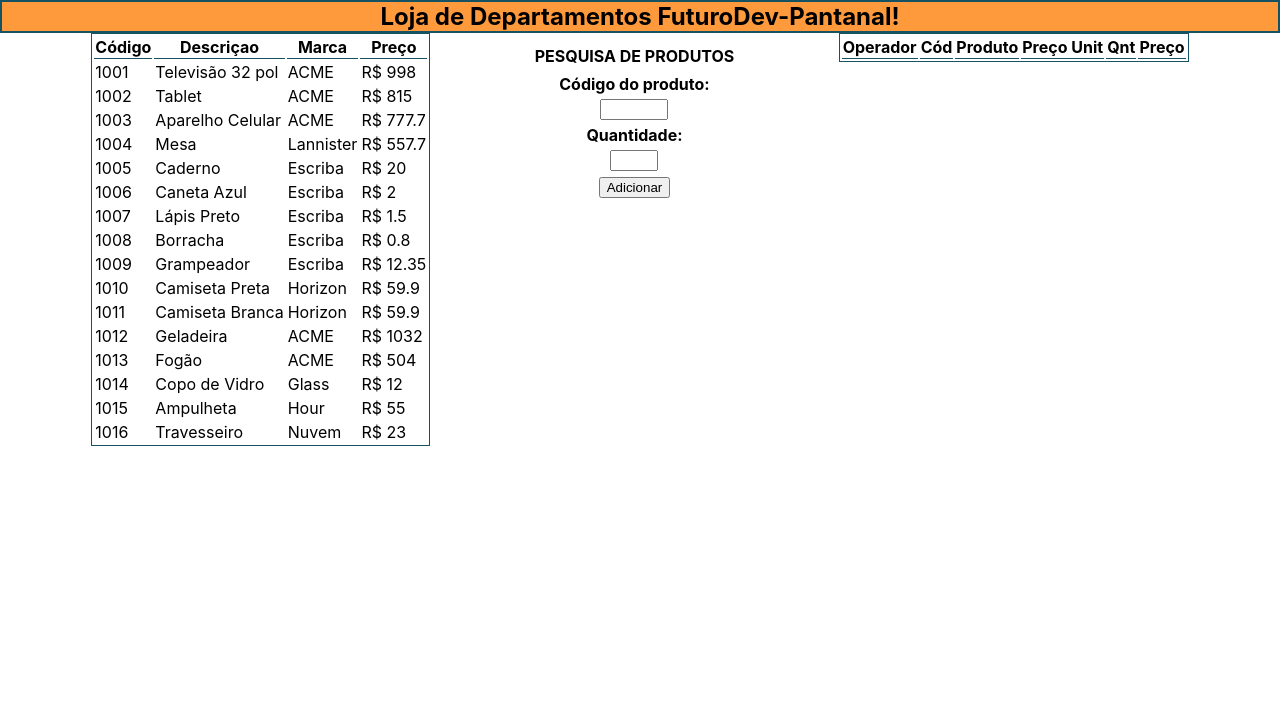
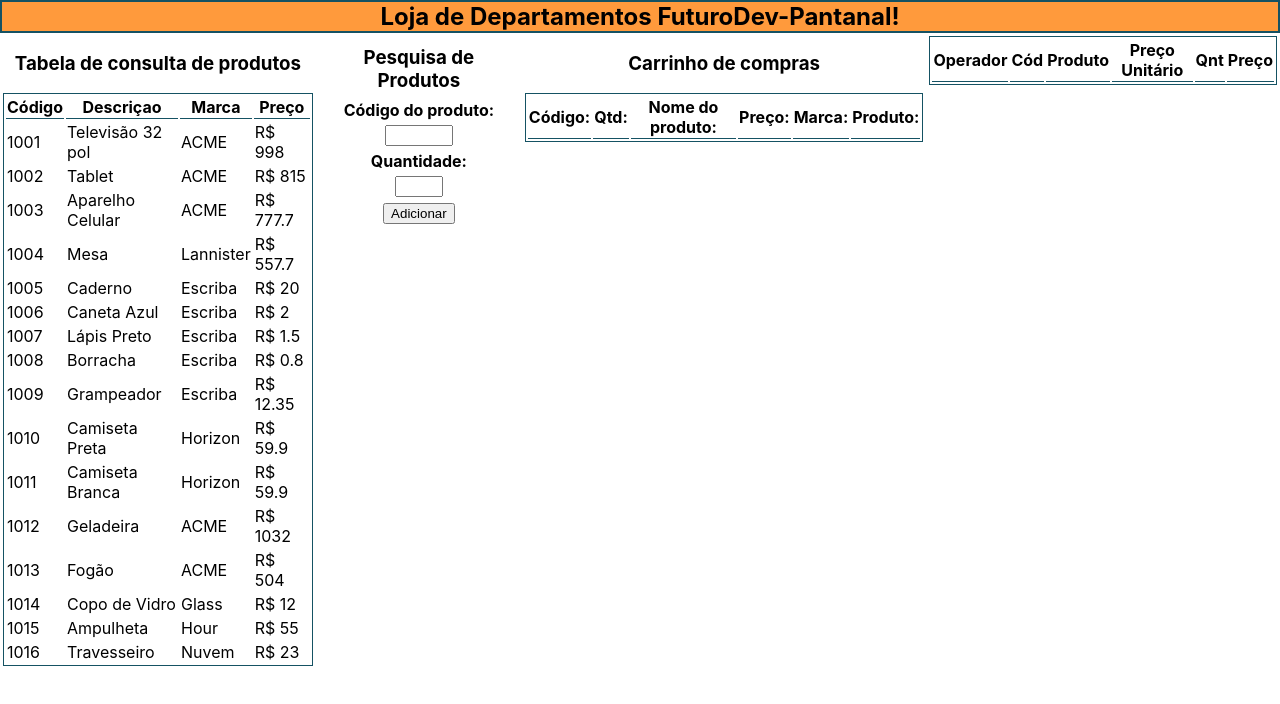
Before and after one commit to Eduardo-Camillo/projeto-modulo-1, a React (Create React App) app: page / in a window 1280 px wide. Shown: the top 704 px of the page. Built offline with nearby package versions, Linux system fonts and the light colour scheme.

Commit message:
Implementaçao da tabela de cupom e carrinho

```diff
--- a/public/produtos.json
+++ b/public/produtos.json
@@ -1,5 +1,5 @@
 [
-	{ "codigo": 1001, "descricao": "Televisão 32 pol", "marca": "ACME", "preco": 998.00, "imagem": "" },
+	{ "codigo": 1001, "descricao": "Televisão 32 pol", "marca": "ACME", "preco": 998.00, "imagem": "https://img.olx.com.br/images/09/096353019618671.jpg" },
 	{ "codigo": 1002, "descricao": "Tablet", "marca": "ACME", "preco": 815.00, "imagem": "" },
 	{ "codigo": 1003, "descricao": "Aparelho Celular", "marca": "ACME", "preco": 777.70, "imagem": "" },
 	{ "codigo": 1004, "descricao": "Mesa", "marca": "Lannister", "preco": 557.70, "imagem": "" },
--- a/src/App.js
+++ b/src/App.js
@@ -1,15 +1,18 @@
+import ListaProdutos from './components/ListaProdutos';
+import PesquisarProduto from './components/PesquisarProduto';
+import CupomFiscal from './components/CupomFiscal';
+import CarrinhoCompras from './components/CarrinhoCompras';
 import Cabecalho from './components/Cabecalho';
 import { useState } from 'react';
 import './App.css';
-import ListaProdutos from './components/ListaProdutos';
-import PesquisarProduto from './components/PesquisarProduto';
-import CupomFiscal from './components/CupomFiscal';
 
 
 function App() {
 
   const [produtos, setProdutos] = useState([]);
   const [loading, setLoading] = useState(true);
+
+  const [produto, setProduto] = useState([]);
 
   useState(() =>
     fetch('produtos.json')
@@ -29,8 +32,9 @@ function App() {
       <Cabecalho />
       <div className='App-container'>
         <ListaProdutos produtos={produtos} />
-        <PesquisarProduto produtos={produtos} />
-        <CupomFiscal />
+        <PesquisarProduto produtos={produtos} setProduto={setProduto} />
+        <CarrinhoCompras produto={produto} />
+        <CupomFiscal produto={produto} />
       </div>
     </div>
   );
--- /dev/null
+++ b/src/components/CarrinhoCompras/index.js
@@ -0,0 +1,39 @@
+import './styles.css';
+
+export default function CarrinhoCompras({ produto }) {
+
+    return (
+        <div>
+            <h3>Carrinho de compras</h3>
+            <table>
+                <thead>
+                    <tr>
+                        <th>Código:</th>
+                        <th>Qtd:</th>
+                        <th>Nome do produto:</th>
+                        <th>Preço:</th>
+                        <th>Marca:</th>
+                        <th>Produto:</th>
+                    </tr>
+                </thead>
+                <tbody>
+                    {
+                        produto.map((val, key) => {
+                            return (
+                                <tr key={key}>
+                                    <td>{val.codigo}</td>
+                                    <td>{val.qnt}</td>
+                                    <td>{val.descricao}</td>
+                                    <td>R$ {val.preco}</td>
+                                    <td>{val.marca}</td>
+                                    <td><img src={val.imagem} style={{ width: '100px' }} alt={val.descricao} /></td>
+                                    <button>Deletar</button>
+                                </tr>
+                            )
+                        })
+                    }
+                </tbody>
+            </table>
+        </div>
+    )
+}
--- a/src/components/CupomFiscal/index.js
+++ b/src/components/CupomFiscal/index.js
@@ -1,17 +1,37 @@
+import { useEffect, useState } from 'react';
 import './styles.css';
 
-export default function CupomFiscal() {
+export default function CupomFiscal({ produto }) {
+
     return (
         <body>
             <table>
+                <thead>
                     <tr>
                         <th>Operador</th>
                         <th>Cód</th>
                         <th>Produto</th>
-                    <th>Preço Unit</th>
+                        <th>Preço Unitário</th>
                         <th>Qnt</th>
                         <th>Preço</th>
                     </tr>
+                </thead>
+                <tbody>
+                    {
+                        produto.map((val, key) => {
+                            return (
+                                <tr key={key}>
+                                    <td>O.p</td>
+                                    <td>{val.codigo}</td>
+                                    <td>{val.descricao}</td>
+                                    <td>R${val.preco}</td>
+                                    <td>{val.qnt}</td>
+                                    <td>{val.preco}</td>
+                                </tr>
+                            )
+                        })
+                    }
+                </tbody>
             </table>
         </body>
     )
--- a/src/components/ListaProdutos/index.js
+++ b/src/components/ListaProdutos/index.js
@@ -4,6 +4,7 @@ export default function ListaProdutos({ produtos }) {
 
     return (
         <body>
+            <h3>Tabela de consulta de produtos</h3>
             <table>
                 <tr>
                     <th>Código</th>
--- a/src/components/ListaProdutos/styles.css
+++ b/src/components/ListaProdutos/styles.css
@@ -1,6 +1,11 @@
 th {
     border-bottom: 1px solid #155263;
+    margin: 3px;
   }
 table{
 border: 1px solid #155263;
+margin: 3px;
   }
+  h3{
+    text-align: center;
+  }
--- a/src/components/PesquisarProduto/index.js
+++ b/src/components/PesquisarProduto/index.js
@@ -1,18 +1,79 @@
+import { useEffect, useRef, useState } from 'react';
 import './styles.css';
 
-export default function PesquisarProduto({ produtos }) {
+export default function PesquisarProduto({ produtos, setProduto }) {
+
+    const inputCodigoRef = useRef();
+    const inputQuantidadeRef = useRef();
+    const [prevValue, setPrevValue] = useState([]);
+    const [atualizado, setAtualizado] = useState(false);
+    const [atualizado2, setAtualizado2] = useState(false);
+    const [atualizado3, setAtualizado3] = useState(false);
+
+    function handleAdicionar(e) {
+        e.preventDefault();
+        const produto = produtos.find((produto) => (produto.codigo) == inputCodigoRef.current.value);
+        const { current: { value } } = inputQuantidadeRef;
+
+        if (!produto && !value) {
+            setAtualizado(true);
+            setAtualizado2(false);
+            setAtualizado3(false);
+            inputCodigoRef.current.value = '';
+            inputQuantidadeRef.current.value = '';
+
+        } else if (!value) {
+            setAtualizado(false);
+            setAtualizado2(true)
+            setAtualizado3(false);
+            inputCodigoRef.current.value = '';
+            inputQuantidadeRef.current.value = '';
+
+
+        } else if (!produto) {
+            setAtualizado(false);
+            setAtualizado2(false);
+            setAtualizado3(true)
+            inputCodigoRef.current.value = '';
+            inputQuantidadeRef.current.value = '';
+
+
+        }
+        else {
+            produto.qnt = value
+            setPrevValue([...prevValue, produto])
+
+            inputCodigoRef.current.value = '';
+            inputQuantidadeRef.current.value = '';
+
+        }
+
+    }
+
+    useEffect(() => {
+        setProduto(prevValue);
+        setAtualizado(false);
+        setAtualizado2(false);
+        setAtualizado3(false);
+    }, [prevValue])
+
+
     return (
+
         <div className='container-pesquisar'>
-            <div className='subtitulo-produto'>Pesquisa de Produtos</div>
+            <h3 className='subtitulo-produto'>Pesquisa de Produtos</h3>
+            <div style={{ color: 'red' }}> {atualizado ? 'Preencha os dois campos!' : ""} </div>
+            <div style={{ color: 'red' }}>{atualizado3 ? 'Preencha o código do produto!' : ""}</div>
+            <div style={{ color: 'red' }}> {atualizado2 ? 'Preencha a quantidade!' : ""}</div>
             <div className='container-produto'>
                 <div>Código do produto:</div>
-                <input className='caixa-produto' type='number'></input>
+                <input className='caixa-produto' type='number' ref={inputCodigoRef}></input>
             </div>
             <div className='container-quantidade'>
                 <div>Quantidade:</div>
-                <input className='caixa-quantidade' type='number'></input>
+                <input className='caixa-quantidade' type='number' ref={inputQuantidadeRef}></input>
             </div>
-            <button>Adicionar</button>
+            <button onClick={handleAdicionar}>Adicionar</button>
         </div>
     )
 }
--- a/src/components/PesquisarProduto/styles.css
+++ b/src/components/PesquisarProduto/styles.css
@@ -12,6 +12,5 @@ width: 60px;
 margin: 5px;
 }
 .subtitulo-produto{
-    text-transform: uppercase;
 margin: 8px;
 }
```
Also changed, not shown: src/components/CarrinhoCompras/styles.css (added). Lines whose indentation alone changed are shown as unchanged.
